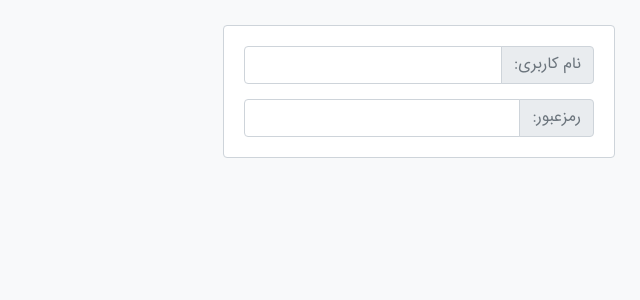
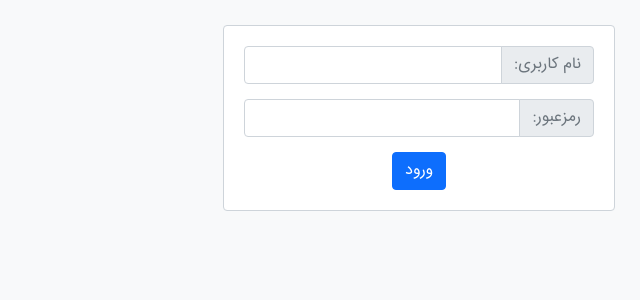
Before and after one commit to ITVC-OpenSource/Programming-academy, a PHP site: page /login in a window 1280 px wide. Shown: the part 24-324 px from the top of the page, without its empty margins (640-1280 px from the left). Run offline with PHP 8.4, Linux system fonts and the light colour scheme; some libraries are stand-ins or nearby versions.

Commit message:
Update code,

```diff
--- a/assets/css/style.min.css
+++ b/assets/css/style.min.css
@@ -8,9 +8,9 @@
   font-size: 150%;
 }
 .login-form{
-  width: fit-content;
   padding: 20px;
   margin: 25px;
+  width: max-content;
 }
 .input-group{
   margin-bottom: 15px;
@@ -18,3 +18,6 @@
 .input-group[data-why="passw"]{
   margin-bottom: 0;
 }
+.sub-btn{
+  padding-top: 15px;
+}
--- a/assets/pages/login.php
+++ b/assets/pages/login.php
@@ -10,4 +10,15 @@ include(__DIR__ . '/header.php');
     <span class="input-group-text text-secondary" id="basic-addon2">رمزعبور:</span>
     <input name="passw" dir="ltr" type="text" class="form-control" autocomplete="off">
   </div>
+  <div class="text-center sub-btn">
+    <button type="submit" name="login" id="send" class="btn btn-primary">ورود</button>
+  </div>
 </form>
+<script>
+$("#send").click(() => {
+  $(".sub-btn").html('<button class="btn btn-primary" type="button" disabled><span class="spinner-grow spinner-grow-sm" style="margin-left: 5px;" role="status" aria-hidden="true"></span>در حال بارگذاری...</button>');
+});
+$("form").on("submit" , (e) => {
+  e.preventDefault();
+});
+</script>
--- /dev/null
+++ b/assets/pages/logina.php
@@ -0,0 +1,3 @@
+<?php
+echo "string";
+?>
--- a/index.php
+++ b/index.php
@@ -4,4 +4,7 @@ include(__DIR__ . "/assets/php/config.php");
 ROUTE::get("/login/" , function(){
   include(__DIR__ . "/assets/pages/login.php");
 });
+ROUTE::post("/logina.php" , function(){
+  include(__DIR__ . "/assets/pages/logina.php");
+});
 ?>
```
